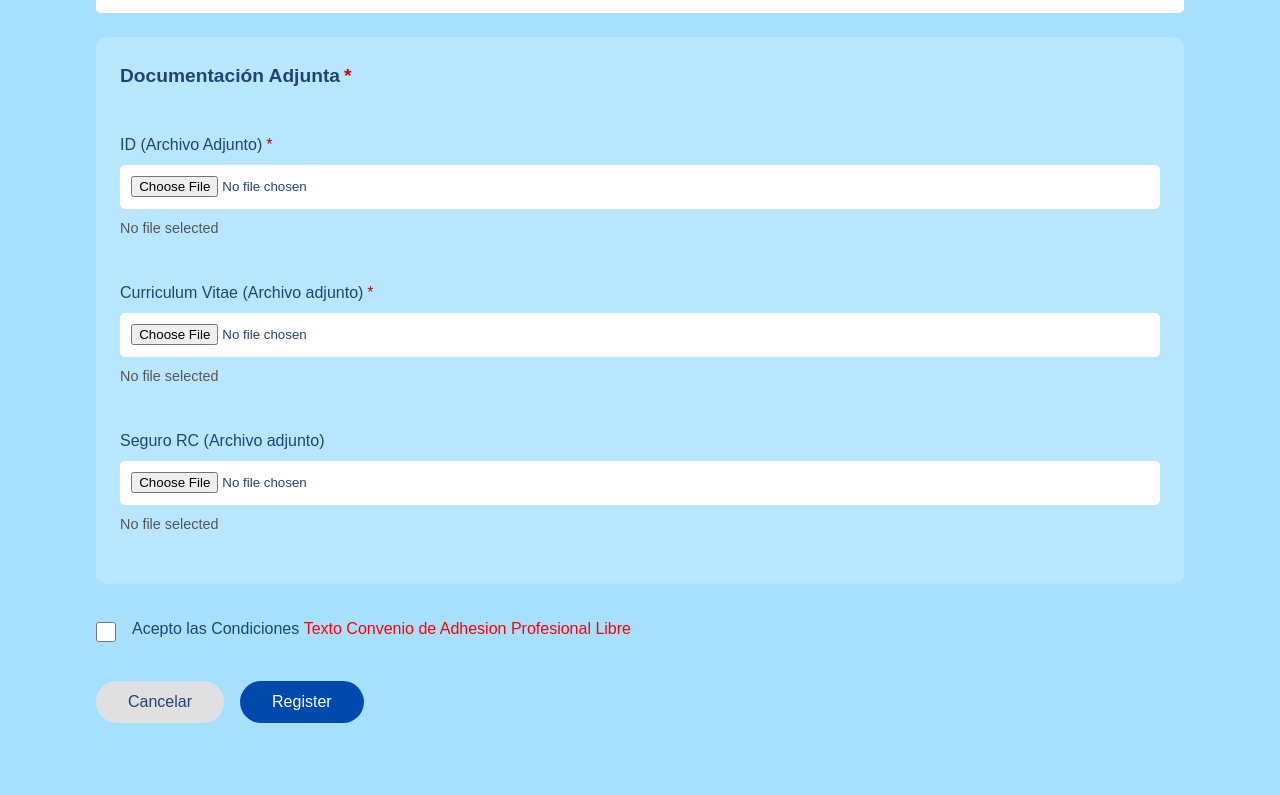
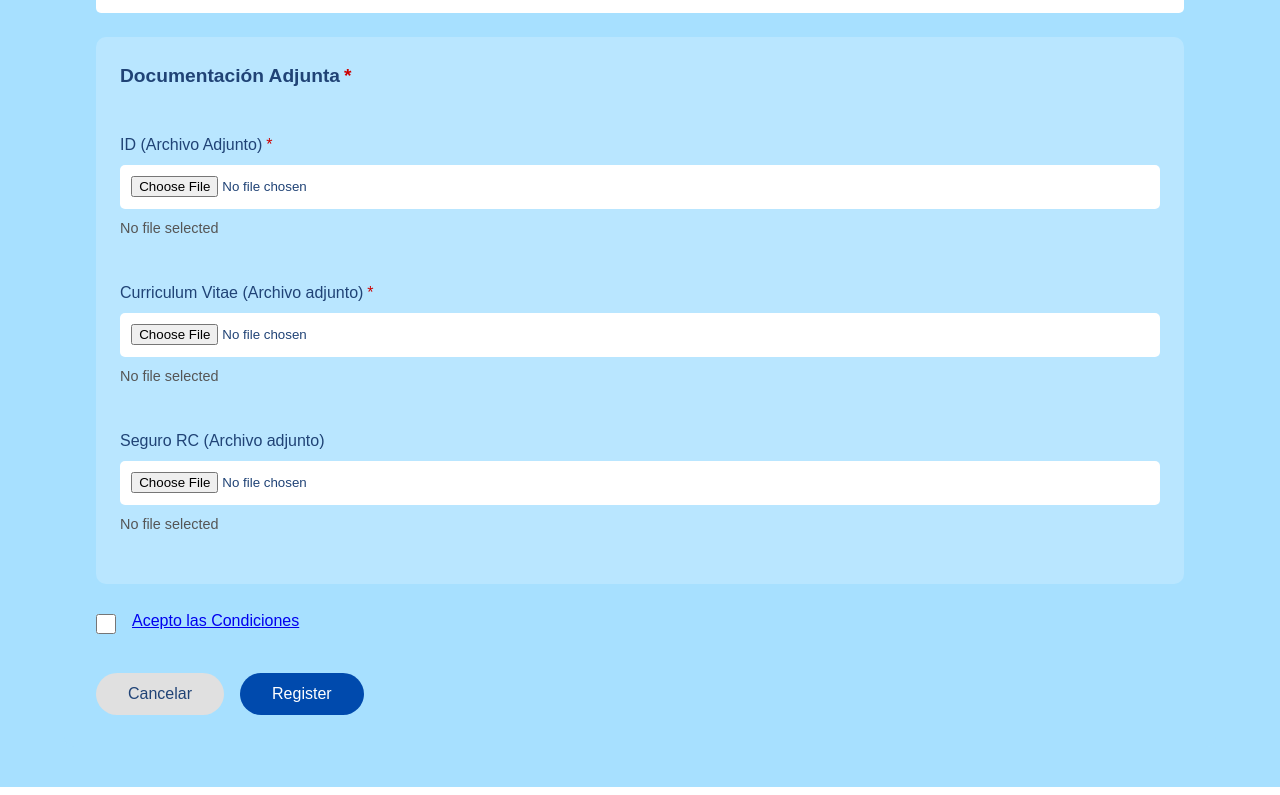
Before and after one commit to papitaAlgodonCplusplus/HappySwimming, an Angular app: page /register-free-professional in a window 1280 px wide. Shown: the part 1082-1877 px from the top of the page. Built offline with nearby package versions, Linux system fonts and the light colour scheme; a web font is replaced by a local one.

Commit message:
feat(register): make translationService public and add dynamic terms link based on language and job area

```diff
--- a/src/app/register-free-professional/register-free-professional.component.html
+++ b/src/app/register-free-professional/register-free-professional.component.html
@@ -13,16 +13,20 @@
 
         <div class="form-row">
             <div class="form-group">
-                <label for="identificationNumber">{{ 'registerFreeProfessional.identification' | translate }}<span class="required">*</span></label>
-                <input type="text" id="identificationNumber" [(ngModel)]="identificationNumber" class="form-control" [disabled]="isLoading">
+                <label for="identificationNumber">{{ 'registerFreeProfessional.identification' | translate }}<span
+                        class="required">*</span></label>
+                <input type="text" id="identificationNumber" [(ngModel)]="identificationNumber" class="form-control"
+                    [disabled]="isLoading">
             </div>
         </div>
 
         <div class="form-row">
             <div class="form-group">
-                <label for="jobArea">{{ 'registerFreeProfessional.jobArea' | translate }}<span class="required">*</span></label>
+                <label for="jobArea">{{ 'registerFreeProfessional.jobArea' | translate }}<span
+                        class="required">*</span></label>
                 <select id="jobArea" [(ngModel)]="selectedJobArea" class="form-control" [disabled]="isLoading">
-                    <option value="" disabled selected>{{ 'registerFreeProfessional.selectJobArea' | translate }}</option>
+                    <option value="" disabled selected>{{ 'registerFreeProfessional.selectJobArea' | translate }}
+                    </option>
                     <option *ngFor="let area of jobAreas" [value]="area.id">{{ area.name }}</option>
                 </select>
             </div>
@@ -30,11 +34,13 @@
 
         <div class="form-row">
             <div class="form-group">
-                <label for="firstName">{{ 'registerFreeProfessional.firstName' | translate }}<span class="required">*</span></label>
+                <label for="firstName">{{ 'registerFreeProfessional.firstName' | translate }}<span
+                        class="required">*</span></label>
                 <input type="text" id="firstName" [(ngModel)]="firstName" class="form-control" [disabled]="isLoading">
             </div>
             <div class="form-group">
-                <label for="lastName1">{{ 'registerFreeProfessional.lastName1' | translate }}<span class="required">*</span></label>
+                <label for="lastName1">{{ 'registerFreeProfessional.lastName1' | translate }}<span
+                        class="required">*</span></label>
                 <input type="text" id="lastName1" [(ngModel)]="lastName1" class="form-control" [disabled]="isLoading">
             </div>
             <div class="form-group">
@@ -45,37 +51,45 @@
 
         <div class="form-row">
             <div class="form-group wide">
-                <label for="address">{{ 'registerFreeProfessional.address' | translate }}<span class="required">*</span></label>
+                <label for="address">{{ 'registerFreeProfessional.address' | translate }}<span
+                        class="required">*</span></label>
                 <input type="text" id="address" [(ngModel)]="address" class="form-control" [disabled]="isLoading">
             </div>
             <div class="form-group">
-                <label for="postalCode">{{ 'registerFreeProfessional.postalCode' | translate }}<span class="required">*</span></label>
+                <label for="postalCode">{{ 'registerFreeProfessional.postalCode' | translate }}<span
+                        class="required">*</span></label>
                 <input type="text" id="postalCode" [(ngModel)]="postalCode" class="form-control" [disabled]="isLoading">
             </div>
         </div>
 
         <div class="form-row">
             <div class="form-group">
-                <label for="city">{{ 'registerFreeProfessional.city' | translate }}<span class="required">*</span></label>
+                <label for="city">{{ 'registerFreeProfessional.city' | translate }}<span
+                        class="required">*</span></label>
                 <input type="text" id="city" [(ngModel)]="city" class="form-control" [disabled]="isLoading">
             </div>
             <div class="form-group">
-                <label for="country">{{ 'registerFreeProfessional.country' | translate }}<span class="required">*</span></label>
+                <label for="country">{{ 'registerFreeProfessional.country' | translate }}<span
+                        class="required">*</span></label>
                 <input type="text" id="country" [(ngModel)]="country" class="form-control" [disabled]="isLoading">
             </div>
         </div>
 
         <div class="form-row">
             <div class="form-group">
-                <label for="phoneFixed">{{ 'registerFreeProfessional.phoneFixed' | translate }}<span class="optional">({{ 'registerFreeProfessional.optional' | translate }})</span></label>
+                <label for="phoneFixed">{{ 'registerFreeProfessional.phoneFixed' | translate }}<span
+                        class="optional">({{ 'registerFreeProfessional.optional' | translate }})</span></label>
                 <input type="tel" id="phoneFixed" [(ngModel)]="phoneFixed" class="form-control" [disabled]="isLoading">
             </div>
             <div class="form-group">
-                <label for="phoneMobile">{{ 'registerFreeProfessional.phoneMobile' | translate }}<span class="required">*</span></label>
-                <input type="tel" id="phoneMobile" [(ngModel)]="phoneMobile" class="form-control" [disabled]="isLoading">
+                <label for="phoneMobile">{{ 'registerFreeProfessional.phoneMobile' | translate }}<span
+                        class="required">*</span></label>
+                <input type="tel" id="phoneMobile" [(ngModel)]="phoneMobile" class="form-control"
+                    [disabled]="isLoading">
             </div>
             <div class="form-group">
-                <label for="email">{{ 'registerFreeProfessional.email' | translate }}<span class="required">*</span></label>
+                <label for="email">{{ 'registerFreeProfessional.email' | translate }}<span
+                        class="required">*</span></label>
                 <input type="email" id="email" [(ngModel)]="email" class="form-control" [disabled]="isLoading">
             </div>
         </div>
@@ -86,42 +100,54 @@
                 <input type="password" id="password" [(ngModel)]="password" class="form-control" [disabled]="isLoading">
             </div>
             <div class="form-group">
-                <label for="confirmPassword">{{ 'password' | translate }} ({{ 'confirm' | translate }})<span class="required">*</span></label>
-                <input type="password" id="confirmPassword" [(ngModel)]="confirmPassword" class="form-control" [disabled]="isLoading">
+                <label for="confirmPassword">{{ 'password' | translate }} ({{ 'confirm' | translate }})<span
+                        class="required">*</span></label>
+                <input type="password" id="confirmPassword" [(ngModel)]="confirmPassword" class="form-control"
+                    [disabled]="isLoading">
             </div>
         </div>
 
         <div class="form-row">
             <div class="form-group">
-                <label for="website">{{ 'registerFreeProfessional.website' | translate }}<span class="optional">({{ 'registerFreeProfessional.optional' | translate }})</span></label>
+                <label for="website">{{ 'registerFreeProfessional.website' | translate }}<span class="optional">({{
+                        'registerFreeProfessional.optional' | translate }})</span></label>
                 <input type="url" id="website" [(ngModel)]="website" class="form-control" [disabled]="isLoading">
             </div>
             <div class="form-group wide">
-                <label for="bankAccount">{{ 'registerFreeProfessional.bankAccount' | translate }}<span class="required">*</span></label>
-                <input type="text" id="bankAccount" [(ngModel)]="bankAccount" class="form-control" [disabled]="isLoading">
+                <label for="bankAccount">{{ 'registerFreeProfessional.bankAccount' | translate }}<span
+                        class="required">*</span></label>
+                <input type="text" id="bankAccount" [(ngModel)]="bankAccount" class="form-control"
+                    [disabled]="isLoading">
             </div>
         </div>
 
         <div class="form-row">
             <div class="form-group">
-                <label for="course">{{ 'registerFreeProfessional.course' | translate }}<span class="required">*</span></label>
-                <select id="course" [(ngModel)]="selectedCourse" (change)="onCourseChange()" class="form-control" [disabled]="isLoading">
-                    <option value="" disabled selected>{{ 'registerFreeProfessional.selectCourse' | translate }}</option>
-                    <option *ngFor="let course of availableCourses" [value]="course.id">{{ course.id }}) {{ course.name }}</option>
+                <label for="course">{{ 'registerFreeProfessional.course' | translate }}<span
+                        class="required">*</span></label>
+                <select id="course" [(ngModel)]="selectedCourse" (change)="onCourseChange()" class="form-control"
+                    [disabled]="isLoading">
+                    <option value="" disabled selected>{{ 'registerFreeProfessional.selectCourse' | translate }}
+                    </option>
+                    <option *ngFor="let course of availableCourses" [value]="course.id">{{ course.id }}) {{ course.name
+                        }}</option>
                 </select>
             </div>
         </div>
 
         <div *ngIf="selectedCourse" class="form-row">
             <div class="form-group">
-                <label for="courseDelivery">{{ 'registerFreeProfessional.courseDelivery' | translate }}<span class="required">*</span></label>
+                <label for="courseDelivery">{{ 'registerFreeProfessional.courseDelivery' | translate }}<span
+                        class="required">*</span></label>
                 <div class="radio-group">
                     <div class="radio-option" *ngIf="isCourseDeliveryAvailable('online')">
-                        <input type="radio" id="online" name="courseDelivery" [value]="'online'" [(ngModel)]="selectedCourseDelivery" [disabled]="isLoading">
+                        <input type="radio" id="online" name="courseDelivery" [value]="'online'"
+                            [(ngModel)]="selectedCourseDelivery" [disabled]="isLoading">
                         <label for="online">{{ 'registerFreeProfessional.online' | translate }}</label>
                     </div>
                     <div class="radio-option" *ngIf="isCourseDeliveryAvailable('inPerson')">
-                        <input type="radio" id="inPerson" name="courseDelivery" [value]="'inPerson'" [(ngModel)]="selectedCourseDelivery" [disabled]="isLoading">
+                        <input type="radio" id="inPerson" name="courseDelivery" [value]="'inPerson'"
+                            [(ngModel)]="selectedCourseDelivery" [disabled]="isLoading">
                         <label for="inPerson">{{ 'registerFreeProfessional.inPerson' | translate }}</label>
                     </div>
                 </div>
@@ -129,36 +155,46 @@
         </div>
 
         <div class="form-row documents-section">
-            <h3 class="documents-title">{{ 'registerFreeProfessional.requiredDocuments' | translate }}<span class="required">*</span></h3>
+            <h3 class="documents-title">{{ 'registerFreeProfessional.requiredDocuments' | translate }}<span
+                    class="required">*</span></h3>
 
             <div class="document-upload">
-                <label for="idDocument">{{ 'registerFreeProfessional.idDocument' | translate }}<span class="required">*</span></label>
-                <input type="file" id="idDocument" (change)="onFileSelected($event, 'id')" class="file-input" [disabled]="isLoading">
+                <label for="idDocument">{{ 'registerFreeProfessional.idDocument' | translate }}<span
+                        class="required">*</span></label>
+                <input type="file" id="idDocument" (change)="onFileSelected($event, 'id')" class="file-input"
+                    [disabled]="isLoading">
                 <div class="file-name">{{ idDocument?.name || 'No file selected' }}</div>
             </div>
 
             <div class="document-upload">
-                <label for="curriculumVitae">{{ 'registerFreeProfessional.curriculumVitae' | translate }}<span class="required">*</span></label>
-                <input type="file" id="curriculumVitae" (change)="onFileSelected($event, 'cv')" class="file-input" [disabled]="isLoading">
+                <label for="curriculumVitae">{{ 'registerFreeProfessional.curriculumVitae' | translate }}<span
+                        class="required">*</span></label>
+                <input type="file" id="curriculumVitae" (change)="onFileSelected($event, 'cv')" class="file-input"
+                    [disabled]="isLoading">
                 <div class="file-name">{{ curriculumVitae?.name || 'No file selected' }}</div>
             </div>
 
             <div class="document-upload">
                 <label for="insuranceDocument">{{ 'registerFreeProfessional.insurance' | translate }}</label>
-                <input type="file" id="insuranceDocument" (change)="onFileSelected($event, 'insurance')" class="file-input" [disabled]="isLoading">
+                <input type="file" id="insuranceDocument" (change)="onFileSelected($event, 'insurance')"
+                    class="file-input" [disabled]="isLoading">
                 <div class="file-name">{{ insuranceDocument?.name || 'No file selected' }}</div>
             </div>
         </div>
 
-        <div class="terms-container">
-            <div class="terms-checkbox">
-                <input type="checkbox" id="acceptTerms" [(ngModel)]="acceptTerms" [disabled]="isLoading">
-                <label for="acceptTerms">{{ 'registerFreeProfessional.acceptTerms' | translate }} <span class="terms-text">{{ 'registerFreeProfessional.termsText' | translate }}</span></label>
-            </div>
+        <div class="terms-checkbox">
+            <input type="checkbox" id="acceptTerms" [(ngModel)]="acceptTerms" [disabled]="isLoading">
+            <label for="acceptTerms">
+                <a *ngIf="translationService.getCurrentLang() | async as currentLang"
+                    [href]="getTermsLink(currentLang, selectedJobArea)" target="_blank">
+                    {{ 'registration.acceptTerms' | translate }}
+                </a>
+            </label>
         </div>
 
         <div class="button-container">
-            <button class="btn btn-cancel" (click)="cancel()" [disabled]="isLoading">{{ 'registerFreeProfessional.cancel' | translate }}</button>
+            <button class="btn btn-cancel" (click)="cancel()" [disabled]="isLoading">{{
+                'registerFreeProfessional.cancel' | translate }}</button>
             <button class="btn btn-register" (click)="onSubmit()" [disabled]="isLoading">
                 <span *ngIf="!isLoading">{{ 'registerFreeProfessional.register' | translate }}</span>
                 <span *ngIf="isLoading">{{ 'registerFreeProfessional.processing' | translate }}</span>
--- a/src/app/register-free-professional/register-free-professional.component.ts
+++ b/src/app/register-free-professional/register-free-professional.component.ts
@@ -122,10 +122,43 @@ export class RegisterFreeProfessionalComponent implements OnInit, OnDestroy {
   private loadedSubscription: Subscription | null = null;
 
   // Use inject for dependency injection
-  private translationService = inject(TranslationService);
+  public translationService = inject(TranslationService);
   private authService = inject(AuthService);
   private cdr = inject(ChangeDetectorRef);
   private router = inject(Router);
+
+  /**
+ * Returns the appropriate terms and conditions link based on language and job area
+ * @param language The current language code ('en', 'es', etc.)
+ * @param jobArea The selected job area ('dt' for Technical Director, 'pr' for Teacher)
+ * @returns URL to the appropriate terms document
+ */
+  getTermsLink(language: string, jobArea: string): string {
+    // Default link if none of the conditions match
+    let link = 'https://drive.google.com/file/d/1GNN6hzvTPs5bmCbSMf8yUmtMi6OshgaJ/view?usp=drive_link';
+
+    if (jobArea === 'dt') { // Technical Director
+      if (language === 'en') {
+        link = 'https://drive.google.com/file/d/1GNN6hzvTPs5bmCbSMf8yUmtMi6OshgaJ/view?usp=drive_link';
+      } else {
+        link = 'https://drive.google.com/file/d/1r99JiXiScgo0wCbRattbusE8DRgfCSsR/view?usp=drive_link';
+      }
+    } else if (jobArea === 'pr') { // Teacher
+      if (language === 'en') {
+        link = 'https://drive.google.com/file/d/1_l_4TSPncReiX_Sh28K93TtrHsnZkSk4/view?usp=drive_link';
+      } else {
+        link = 'https://drive.google.com/file/d/1jDv4XiGkl6AK863FwbO1TTysZbgwngxR/view?usp=drive_link';
+      }
+    } else {
+      if (language === 'en') {
+        link = 'https://drive.google.com/file/d/1GNN6hzvTPs5bmCbSMf8yUmtMi6OshgaJ/view?usp=drive_link';
+      } else {
+        link = 'https://drive.google.com/file/d/1r99JiXiScgo0wCbRattbusE8DRgfCSsR/view?usp=drive_link';
+      }
+    }
+
+    return link;
+  }
 
   ngOnInit() {
     // Subscribe to language changes to update view
@@ -193,10 +226,10 @@ export class RegisterFreeProfessionalComponent implements OnInit, OnDestroy {
 
     // Validate required fields
     if (!this.firstName || !this.lastName1 || !this.identificationNumber ||
-        !this.address || !this.postalCode || !this.city || !this.country ||
-        !this.phoneMobile || !this.email || !this.selectedJobArea ||
-        !this.selectedCourse || !this.bankAccount ||
-        !this.password || !this.confirmPassword) {
+      !this.address || !this.postalCode || !this.city || !this.country ||
+      !this.phoneMobile || !this.email || !this.selectedJobArea ||
+      !this.selectedCourse || !this.bankAccount ||
+      !this.password || !this.confirmPassword) {
       this.errorMessage = 'Please fill in all required fields.';
       return false;
     }
--- a/src/app/register/register.component.ts
+++ b/src/app/register/register.component.ts
@@ -68,7 +68,7 @@ export class RegisterComponent implements OnInit, OnDestroy {
   private loadedSubscription: Subscription | null = null;
 
   // Use inject for dependency injection
-  private translationService = inject(TranslationService);
+  public translationService = inject(TranslationService);
   private authService = inject(AuthService);
   private cdr = inject(ChangeDetectorRef);
   private router = inject(Router);
```
Also changed, not shown: src/app/register/register.component.html (+7 -2 lines).
